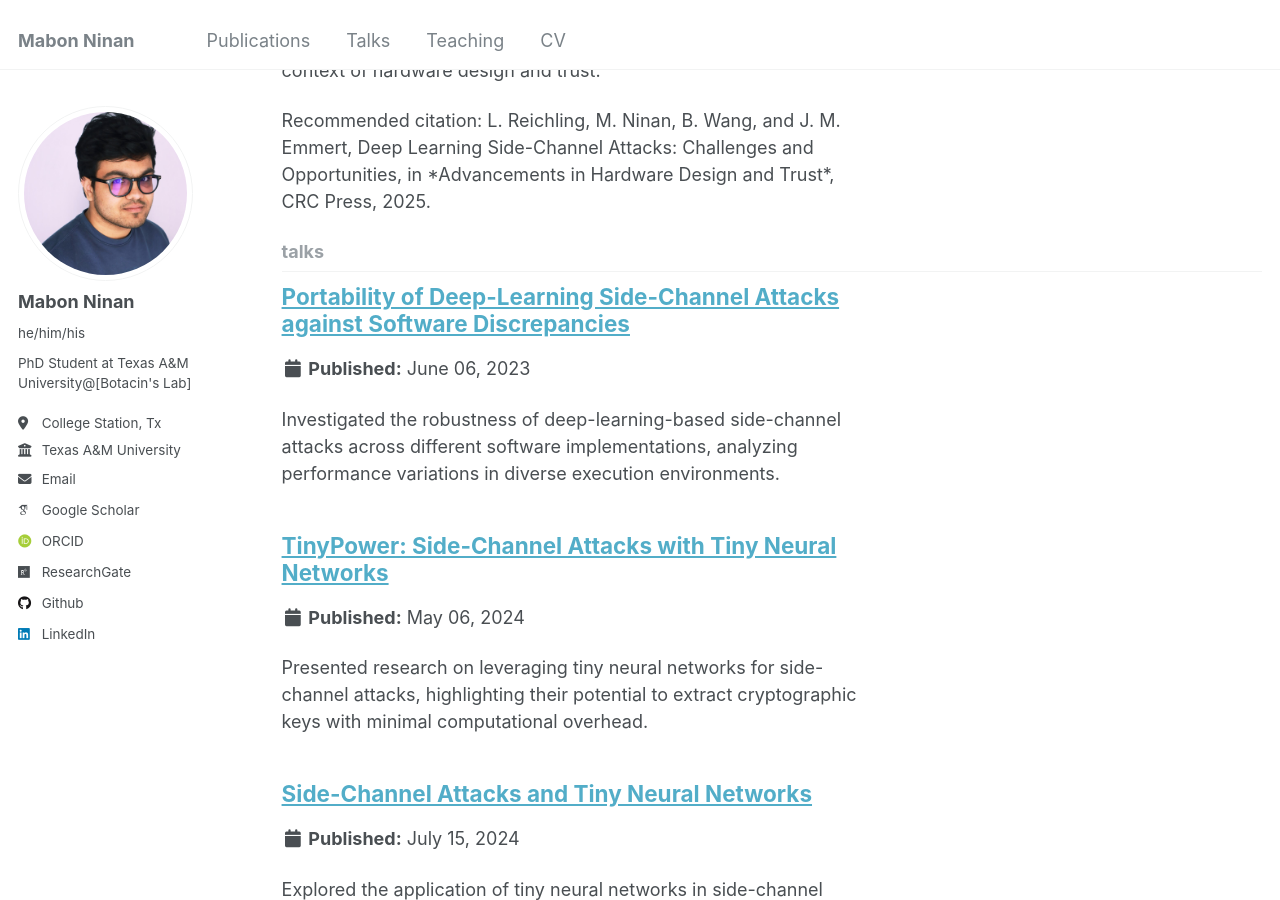
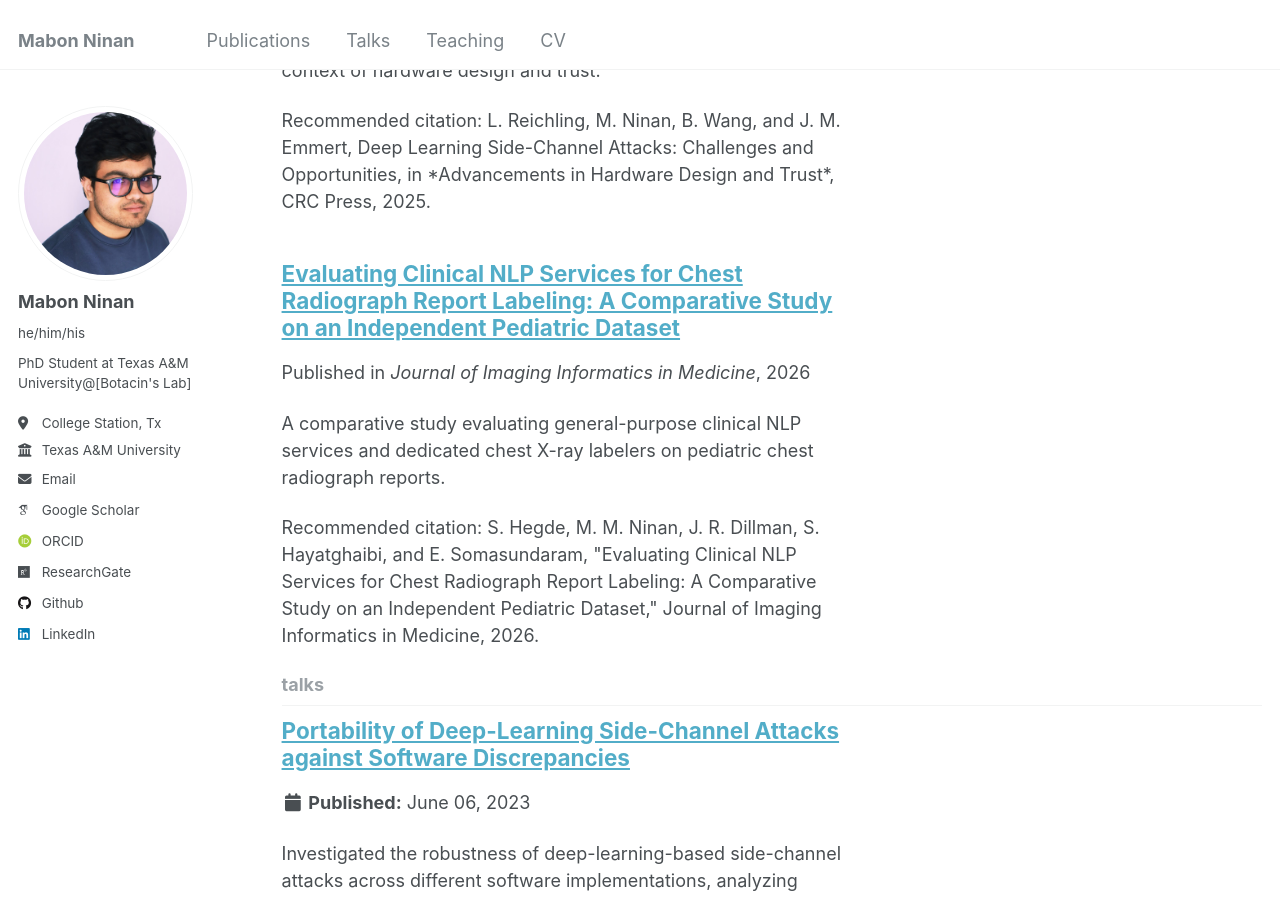
Before and after one commit to ninanmm/ninanmm.github.io, a Jekyll site: the page built from _pages/collection-archive.html, in a window 1280 px wide and 900 px high, scrolled down 1978 px. Built offline with Jekyll 4.4.1, drawn with Linux system fonts in a browser that asks for light colours; some web fonts are replaced.

Commit message:
July updates 1

```diff
--- /dev/null
+++ b/_publications/2026-07-14-Evaluating-Clinical-NLP-Services-for-Chest-Radiograph-Report-Labeling.md
@@ -0,0 +1,18 @@
+---
+title: "Evaluating Clinical NLP Services for Chest Radiograph Report Labeling: A Comparative Study on an Independent Pediatric Dataset"
+collection: publications
+category: journals
+permalink: /publication/2026-07-14-Evaluating-Clinical-NLP-Services-for-Chest-Radiograph-Report-Labeling/
+excerpt: "A comparative study evaluating general-purpose clinical NLP services and dedicated chest X-ray labelers on pediatric chest radiograph reports."
+date: 2026-07-14
+venue: "Journal of Imaging Informatics in Medicine"
+citation: "S. Hegde, M. M. Ninan, J. R. Dillman, S. Hayatghaibi, and E. Somasundaram, \"Evaluating Clinical NLP Services for Chest Radiograph Report Labeling: A Comparative Study on an Independent Pediatric Dataset,\" Journal of Imaging Informatics in Medicine, 2026."
+keywords:
+  - "clinical NLP"
+  - "chest radiograph"
+  - "pediatric dataset"
+  - "report labeling"
+  - "natural language processing"
+---
+
+[Manuscript Draft](https://ninanmm.github.io/files/JDIM-D-26-00614_R1.pdf)
```
Also changed, not shown: _pages/about.md (+7 -4 lines), 1 other file.
